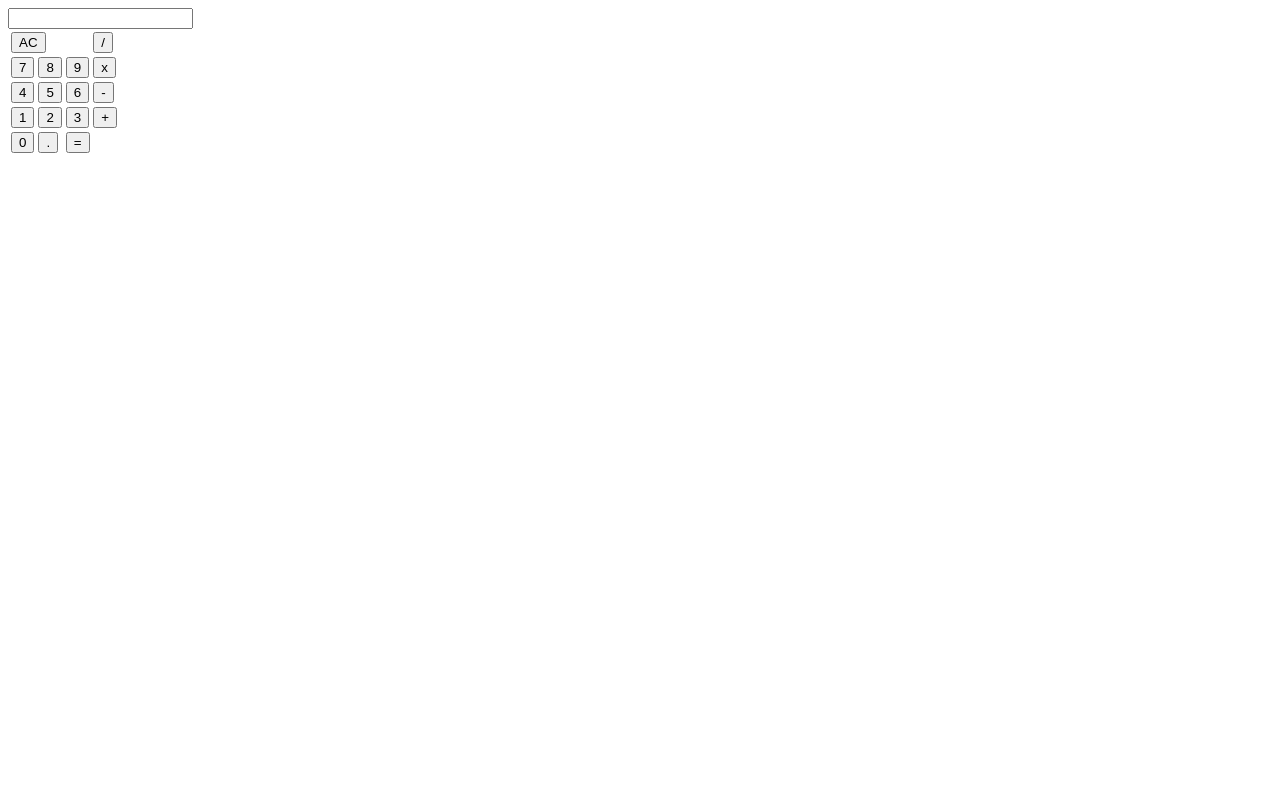
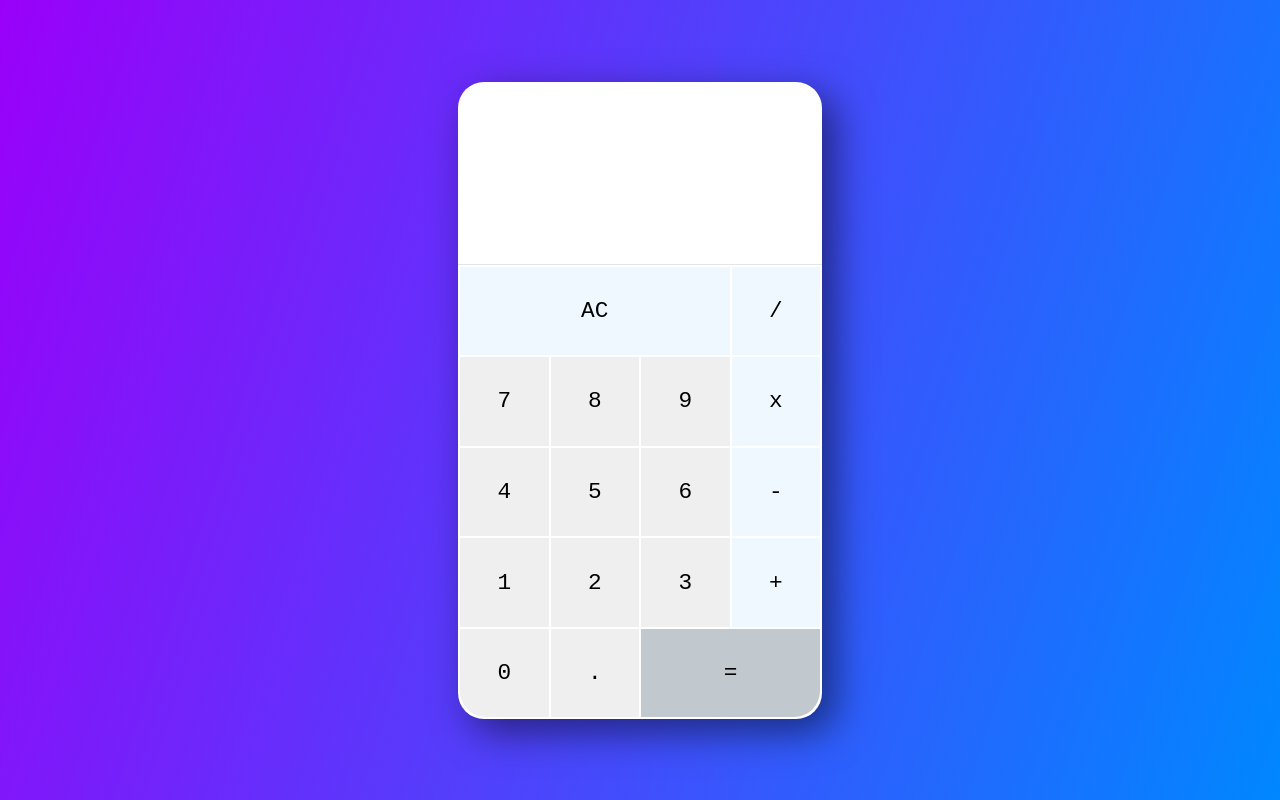
Before and after one commit to kecav/calculator, a plain HTML site: page index.html in a window 1280 px wide. Drawn offline with Linux system fonts and the light colour scheme.

Commit message:
Update index.html

```diff
--- a/index.html
+++ b/index.html
@@ -6,8 +6,116 @@
     <meta http-equiv="X-UA-Compatible" content="IE=edge">
     <meta name="viewport" content="width=device-width, initial-scale=1.0">
     <title>Calculator - JS</title>
-    <link rel="stylesheet" href="style.css">
-    <script src="script.js"></script>
+    <style>
+        * {
+    margin: 0;
+    padding: 0;
+    text-align: center;
+    font-family: monospace;
+    outline: none;
+}
+
+body {
+    width: 100%;
+    height: 100vh;
+    display: flex;
+    justify-content: center;
+    align-items: center;
+    background: rgb(0, 135, 255);
+    background: linear-gradient(288deg, rgba(0, 135, 255, 1) 0%, rgba(154, 0, 249, 1) 100%);
+}
+
+.calculator-box {
+    background-color: #fff;
+    width: 28rem;
+    height: 49rem;
+    /* border: 1px solid rgba(0, 0, 0, 0.5); */
+    border-radius: 2rem;
+    box-shadow: 1rem 1rem 3rem rgba(0, 0, 0, 0.5);
+}
+
+.display-area {
+    width: 100%;
+    height: 28.58%;
+    border-bottom: 1px solid rgba(0, 0, 0, 0.1);
+    position: relative;
+}
+
+table {
+    width: 100%;
+    height: 71.42%;
+}
+
+button {
+    width: 100%;
+    height: 100%;
+    border: none;
+    font-size: 1.75rem;
+    filter: brightness(100%);
+}
+
+button:hover {
+    filter: brightness(95%);
+}
+
+#divide,
+#multiply,
+#add,
+#subtract,
+#clear {
+    background-color: aliceblue;
+}
+
+#equal {
+    background-color: rgb(193, 201, 207);
+    border-radius: 0 0 2rem;
+}
+
+#zero {
+    border-radius: 0 0 0 2rem;
+}
+
+#display {
+    text-align: right;
+    font-size: 2rem;
+    width: calc(100% - 1rem);
+    border: none;
+    outline: none;
+    position: absolute;
+    bottom: 0.5rem;
+    right: 0.5rem;
+}
+
+#sec-display {
+    position: absolute;
+    bottom: 4rem;
+    right: 0.5rem;
+    width: calc(100% - 1rem);
+    font-size: 1.5rem;
+    color: rgba(0, 0, 0, 0.5);
+    text-align: right;
+}
+    </style>
+
+    <script>
+        let x;
+let sol;
+
+function clearSol() {
+    document.getElementById("display").value = "";
+    document.getElementById("sec-display").innerHTML = "";
+}
+
+function concat(x) {
+    document.getElementById("display").value += x;
+}
+
+function solution() {
+    document.getElementById("sec-display").innerHTML = document.getElementById("display").value;
+    sol = eval(document.getElementById("display").value);
+    document.getElementById("display").value = sol;
+}
+    </script>
 </head>
 
 <body>
```
